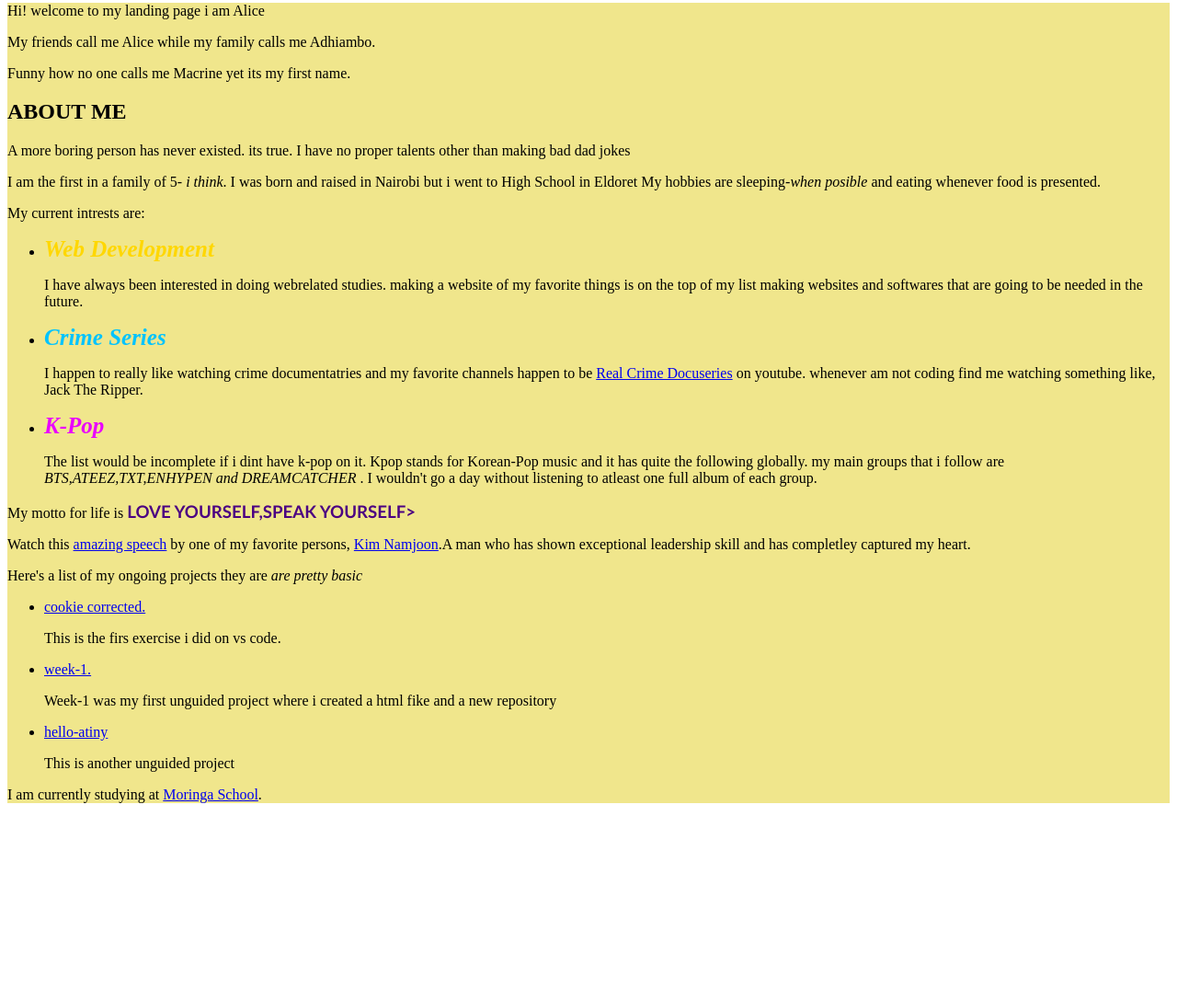
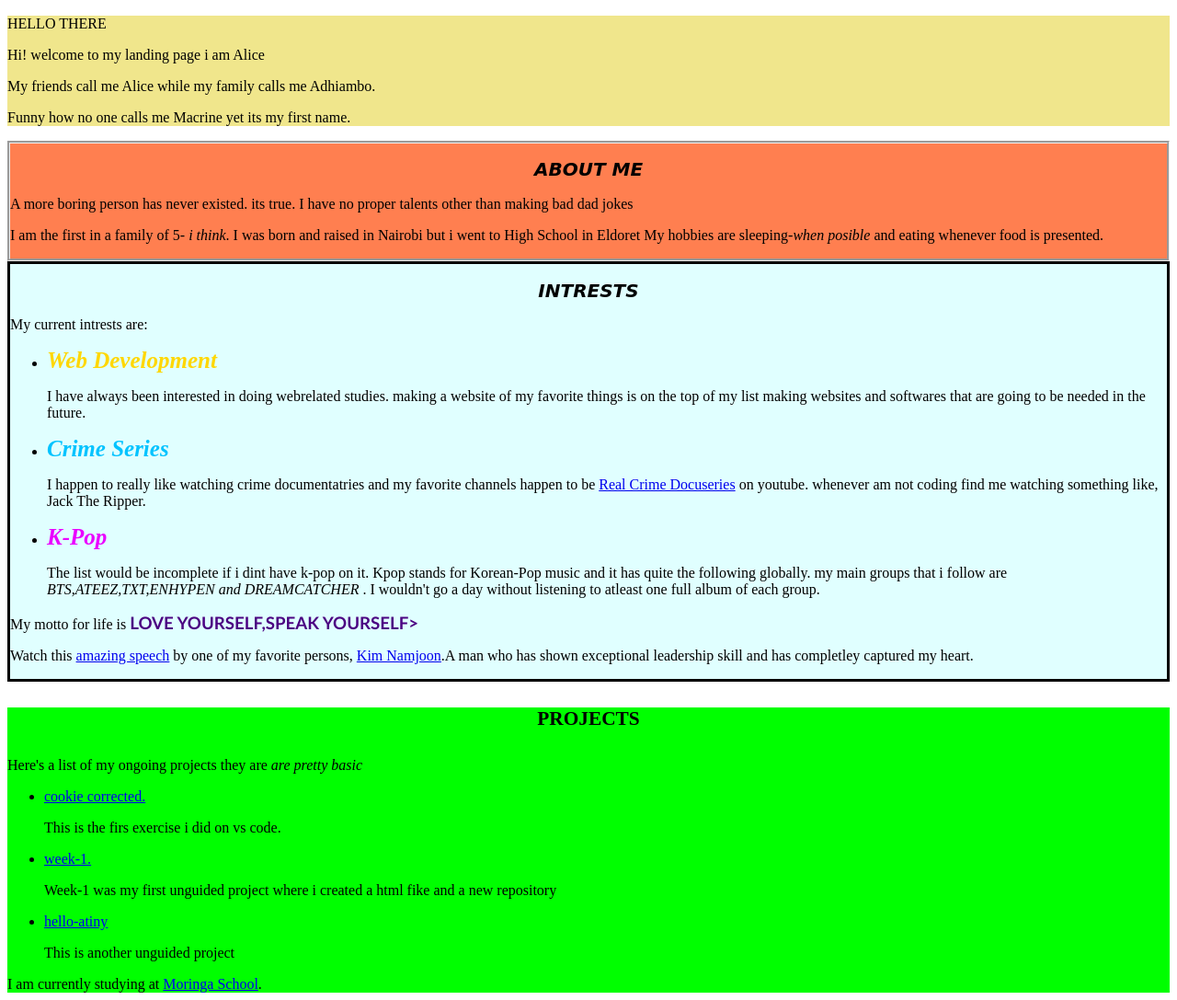
Before and after one commit to Alicia-krynne/macrine-alice, a plain HTML site: page macrine-alice.html in a window 1280 px wide. Shown: the part 84-1171 px from the top of the page at 92% size. Before the commit the page ends 965 px from the top, so only its background shows below. Drawn offline with Linux system fonts and the light colour scheme.

Commit message:
add background colors to divs

```diff
--- a/css/styles.css
+++ b/css/styles.css
@@ -40,10 +40,35 @@ background-color: khaki;
 opacity: initial 0.3
 }
 #heading{
-  box-shadow: rgb(234, 0, 255);
-  border-color: plum;
+   border-color: plum;
   border-style: groove;
   font-size: 25pt;
   text-align: center;
   background-color: blueviolet;
 }
+#aboutme{
+  border-style: groove;
+  background-color: coral;
+}
+.middle{
+  background-position: center;
+  border-style: solid;
+  fill-opacity:initial 0.2;
+  background-color: lightcyan;
+}
+h2{
+  font-size: 15pt;
+  font-style: italic;
+  font-family: cursive;
+  text-align: center
+}
+#bottom{
+  border: lightgreen;
+  background-color: lime;
+  backface-visibility: visible;
+  opacity 0.1;
+}
+h4{
+  text-align: center;
+  font-size: 16pt;
+}
--- a/macrine-alice.html
+++ b/macrine-alice.html
@@ -7,17 +7,22 @@
 </head>
 <body>
   <div id="background">
+  <p class="top">HELLO THERE</p>
   <p>Hi! welcome to my landing page i am Alice</p>
   <p>My friends call me Alice while my family calls me Adhiambo.</p>
   <p>Funny how no one calls me Macrine yet  its my first name.</p>
-
+  </div>
+  <div id="aboutme">
 <h2> <strong>ABOUT ME</strong></h2>
 
 <p>    A more boring person has never existed. its  true. I have no proper talents other than making bad dad jokes</p>
 <p>    I am  the first in a family of 5- <em>i think</em>.
        I was born and raised in Nairobi but i went to High School in Eldoret
        My hobbies are sleeping-<em>when posible</em> and eating whenever food is presented.</p>
-<P class="Bold"> My current intrests are:</P>
+  </div>
+<div class="middle">
+  <h2><strong>INTRESTS</strong></h2>
+  <P class="Bold"> My current intrests are:</P>
 <ul>
     <li> <span id="first">Web Development</span>
         <p>  I have always been interested in  doing webrelated studies. making a website of my favorite things is on the top of my list
@@ -33,9 +38,12 @@
      I wouldn't go a day without listening to atleast one full album of each group.</p>
     </li>
 </ul>
-      <p> My motto for life is <span id="important">LOVE YOURSELF,SPEAK YOURSELF></span></p>
+<p> My motto for life is <span id="important">LOVE YOURSELF,SPEAK YOURSELF></span></p>
       <p>Watch this <a href= https://www.youtube.com/watch?v=ZhJ-LAQ6e_Y/">amazing speech</a>  by  one of my  favorite persons, <a href= https://bts.fandom.com/wiki/RM/">Kim Namjoon</a>.A man who  has shown exceptional leadership skill
        and has completley captured my heart.</p>
+</div>
+<div id="bottom">
+<h4>PROJECTS </h4>
 <title><strong>MY PROJECTS</strong></title>
 <p>Here's a list of my ongoing projects they are <em>are pretty basic</em></p>
 <ul>
```
